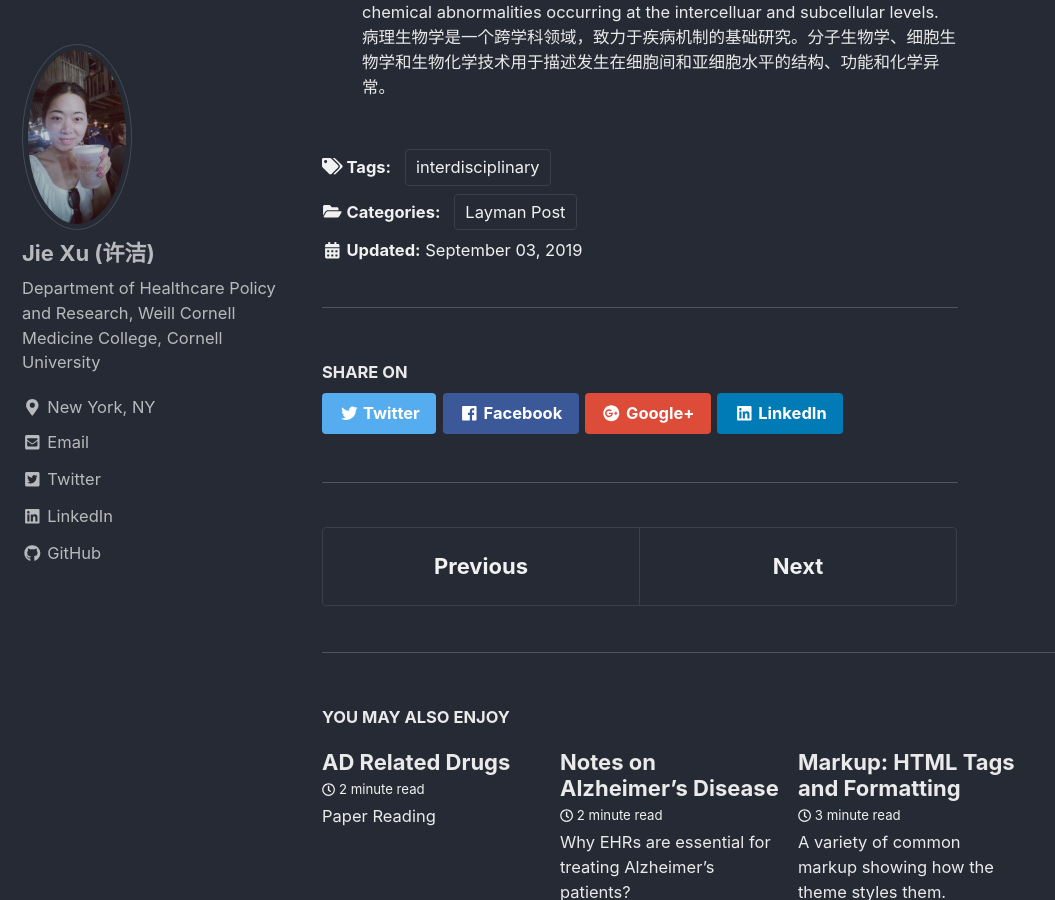
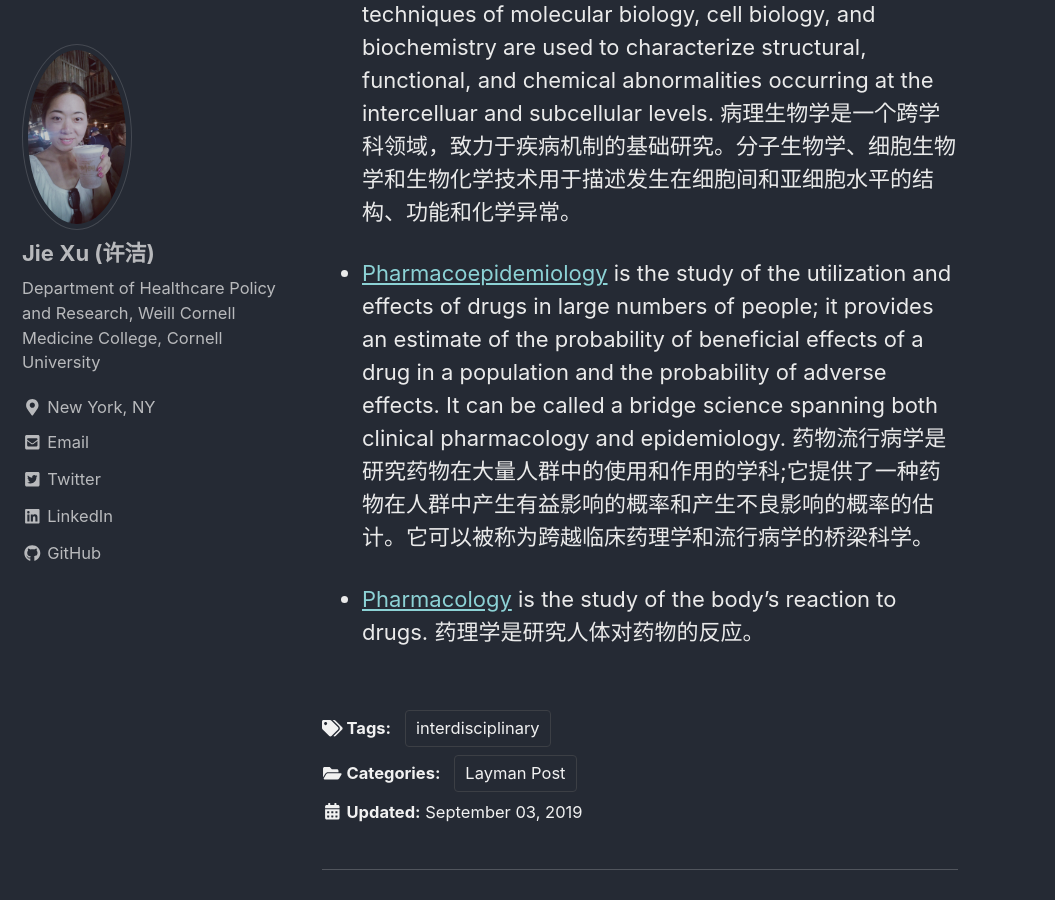
Before and after one commit to jxu1015/jxu1015.github.io, a Jekyll site: the page built from _posts/2019-09-03-Layman Post.md, in a window 1280 px wide and 900 px high, scrolled down 324 px. Shown: the whole window, without its empty margins (0-1055 px from the left). Built offline with Jekyll 4.4.1, drawn with Linux system fonts in a browser that asks for light colours; nearby versions of some CDN libraries.

Commit message:
Update 2019-09-03-Layman Post.md

```diff
--- a/_posts/2019-09-03-Layman Post.md
+++ b/_posts/2019-09-03-Layman Post.md
@@ -10,4 +10,11 @@ toc: true
 * [Pathobiology](https://www.vet.upenn.edu/research/academic-departments/pathobiology) is an interdisciplinary field devoted to basic research into the mechanisms of disease.
 The techniques of molecular biology, cell biology, and biochemistry are used to characterize structural, functional, and chemical abnormalities occurring at the intercelluar and subcellular levels.
 病理生物学是一个跨学科领域，致力于疾病机制的基础研究。分子生物学、细胞生物学和生物化学技术用于描述发生在细胞间和亚细胞水平的结构、功能和化学异常。
-{: .small}
+
+* [Pharmacoepidemiology](https://en.wikipedia.org/wiki/Pharmacoepidemiology) is the study of the utilization and effects of drugs in large numbers of people; it provides an estimate of the probability of beneficial effects of a drug in a population and the probability of adverse effects. It can be called a bridge science spanning both clinical pharmacology and epidemiology.
+药物流行病学是研究药物在大量人群中的使用和作用的学科;它提供了一种药物在人群中产生有益影响的概率和产生不良影响的概率的估计。它可以被称为跨越临床药理学和流行病学的桥梁科学。
+
+* [Pharmacology](https://en.wikipedia.org/wiki/Pharmacology) is the study of the body's reaction to drugs.
+药理学是研究人体对药物的反应。
+
+{:. small}
```
